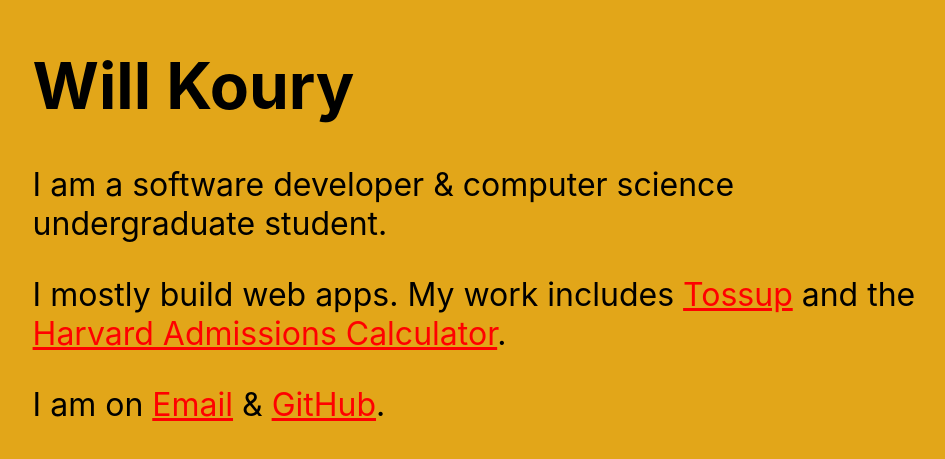
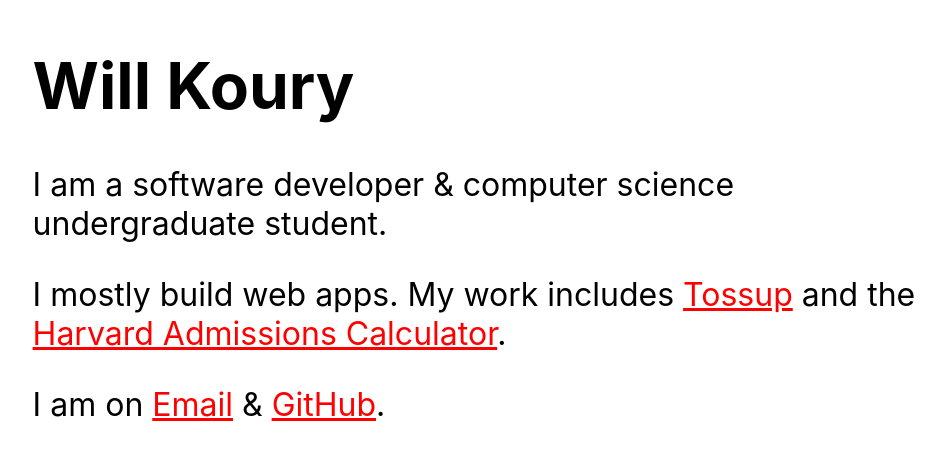
Before and after one commit to wkoury/wkoury.com, a Next.js app: page / in a window 1280 px wide. Shown: the part 169-628 px from the top of the page, without its empty margins (165-1110 px from the left). Built offline with nearby package versions, Linux system fonts and the light colour scheme.

Commit message:
Removes yellow background

```diff
--- a/styles/globals.css
+++ b/styles/globals.css
@@ -4,7 +4,6 @@
   margin: 0;
   font-family: -apple-system, BlinkMacSystemFont, Segoe UI, Roboto, Oxygen,
     Ubuntu, Cantarell, Fira Sans, Droid Sans, Helvetica Neue, sans-serif;
-  background: #e2a619;
 }
 
 a, a:visited {
```
